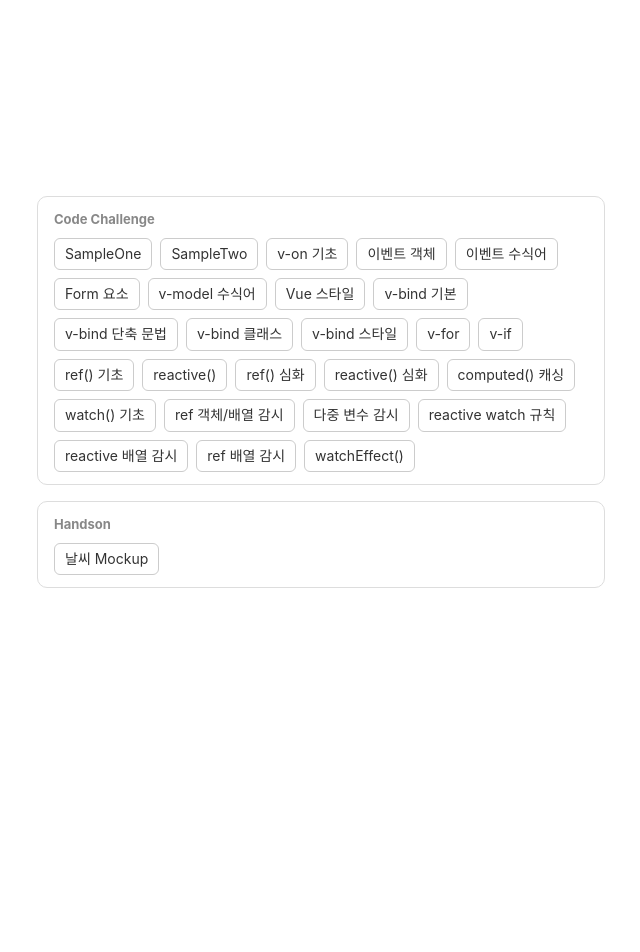
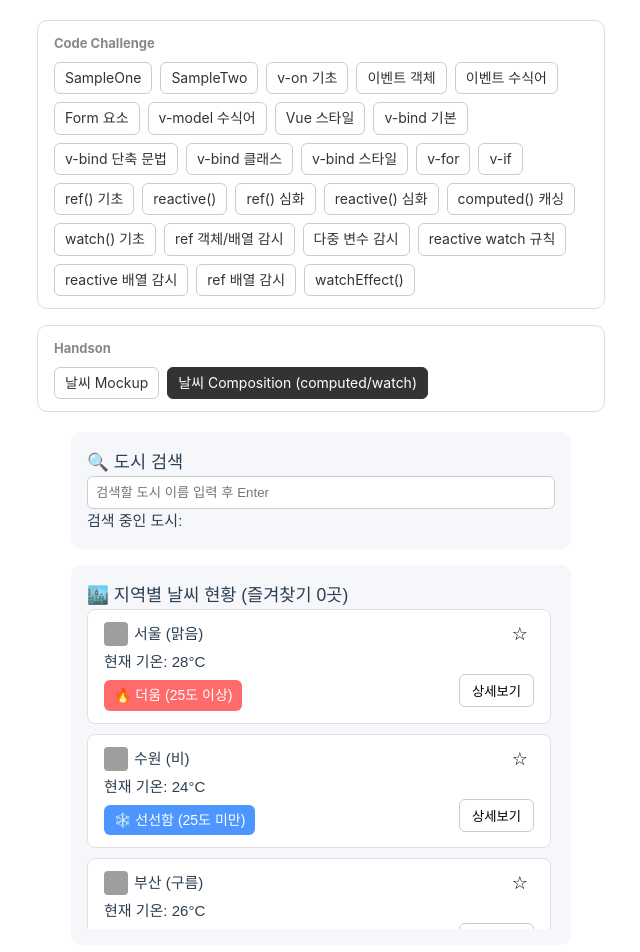
Before and after one commit to kochangin-ai/skala-vue, a Vue app: page /practice/weather-composition in a window 1280 px wide. Shown: the top 952 px of the page, without its empty margins (15-655 px from the left). Before the commit the page ends 800 px from the top, so only its background shows below. Built offline with nearby package versions, Linux system fonts and the light colour scheme; grey boxes are pictures that could not be loaded.

Commit message:
WeatherComposition handson 과제 작성 및 README 수정

```diff
--- a/src/App.vue
+++ b/src/App.vue
@@ -30,7 +30,10 @@ const practiceLinks = [
   { to: '/practice/watchers-watch-effect', label: 'watchEffect()' },
 ]
 
-const handsonLinks = [{ to: '/practice/weather-mockup', label: '날씨 Mockup' }]
+const handsonLinks = [
+  { to: '/practice/weather-mockup', label: '날씨 Mockup' },
+  { to: '/practice/weather-composition', label: '날씨 Composition (computed/watch)' },
+]
 </script>
 
 <template>
--- /dev/null
+++ b/src/components/practices/basic/handson/WeatherComposition.vue
@@ -0,0 +1,251 @@
+<script setup>
+import { ref, computed, watch, watchEffect } from 'vue'
+
+// 4일차 API 연동을 대비한 가상의 백엔드 데이터 배열 (v-for 및 :key 실습용)
+const weatherList = ref([
+  { id: 'city_01', name: '서울', temp: 28, status: '맑음' },
+  { id: 'city_02', name: '수원', temp: 24, status: '비' },
+  { id: 'city_03', name: '부산', temp: 26, status: '구름' },
+  { id: 'city_04', name: '인천', temp: 33, status: '맑음' },
+  { id: 'city_05', name: '성남', temp: 21, status: '비' },
+  { id: 'city_06', name: '안양', temp: 19, status: '비' },
+  { id: 'city_07', name: '평택', temp: 27, status: '구름' },
+  { id: 'city_08', name: '이천', temp: 33, status: '구름' },
+])
+
+// 검색어 및 알림창 제어용 데이터 (v-model 대용 한글 처리 및 이벤트 실습용)
+const searchQuery = ref('')
+const selectedCityInfo = ref('카드를 클릭하거나 검색해 보세요.')
+
+// 5. 나만의 반응형 상태: 즐겨찾기한 도시 id 목록
+const favoriteCities = ref([])
+const toggleFavorite = (id) => {
+  favoriteCities.value = favoriteCities.value.includes(id)
+    ? favoriteCities.value.filter((favId) => favId !== id)
+    : [...favoriteCities.value, id]
+}
+
+// 2일차 추가: computed를 활용한 실시간 검색 필터링 (엔터 없이도 타이핑하는 즉시 목록이 좁혀짐)
+// + 즐겨찾기(favoriteCities)한 도시를 목록 맨 위로 정렬
+const filteredWeatherList = computed(() => {
+  const query = searchQuery.value.trim()
+  const list = query ? weatherList.value.filter((item) => item.name.includes(query)) : weatherList.value
+
+  return [...list].sort((a, b) => {
+    const aFav = favoriteCities.value.includes(a.id) ? 1 : 0
+    const bFav = favoriteCities.value.includes(b.id) ? 1 : 0
+    return bFav - aFav
+  })
+})
+
+// 5. 나만의 computed: 즐겨찾기한 도시 정보만 모아서 개수/목록으로 가공
+const favoriteWeatherList = computed(() =>
+  weatherList.value.filter((item) => favoriteCities.value.includes(item.id)),
+)
+
+// 2일차 추가: watch로 상태 바 문구(selectedCityInfo) 변화만 콕 집어 감시
+watch(selectedCityInfo, (newInfo) => {
+  console.log(`👁️‍🗨️ [watch 감지] 상태 바 문구가 업데이트되었습니다 -> "${newInfo}"`)
+})
+
+// 2일차 추가: watchEffect로 searchQuery 변화를 의존성 선언 없이 자동 추적 (타이핑마다 API 호출을 시뮬레이션)
+watchEffect(() => {
+  console.log(`🤖 [watchEffect 자동 호출] 현재 검색어 '${searchQuery.value}'에 매칭되는 데이터를 필터링합니다.`)
+})
+
+// 5. 나만의 watcher: 즐겨찾기 목록이 바뀔 때마다 콘솔로 알림
+watch(favoriteCities, (newList) => {
+  console.log(`⭐ [watch 감지] 즐겨찾기 목록이 변경되었습니다 -> 총 ${newList.length}곳`)
+})
+
+// 알림 대행 함수 (window 객체 격리 우회)
+const showDetail = (cityName, status) => {
+  window.alert(`${cityName}의 현재 날씨는 [${status}] 상태입니다.`)
+}
+
+// v-bind(:src) 실습용: 날씨 상태 → 아이콘 이미지 매핑
+const weatherIconMap = {
+  맑음: 'https://i1.sndcdn.com/artworks-BxBGsHqqajgl8PZe-fg4f6w-t500x500.jpg',
+  비: 'https://encrypted-tbn0.gstatic.com/images?q=tbn:ANd9GcQT3kZmypVN8KYhwfJHDKdjpbRs9r7OjYNAtXXE-8o-kw&s=10',
+  구름: 'https://png.pngtree.com/png-vector/20190417/ourmid/pngtree-cloud-icon-png-image_919029.jpg',
+}
+const getWeatherIcon = (status) => weatherIconMap[status]
+
+// .enter 수식어 실습용: 엔터 입력 시에만 검색 실행
+const handleSearch = () => {
+  if (!searchQuery.value) {
+    selectedCityInfo.value = '카드를 클릭하거나 검색해 보세요.'
+    return
+  }
+  const matched = weatherList.value.filter((item) => item.name.includes(searchQuery.value))
+  selectedCityInfo.value = matched.length
+    ? `'${searchQuery.value}' 검색 결과: ${matched.map((item) => item.name).join(', ')}`
+    : `'${searchQuery.value}'와(과) 일치하는 도시가 없습니다.`
+}
+</script>
+
+<template>
+  <div class="dashboard-wrapper">
+    <section class="search-box">
+      <h3>🔍 도시 검색</h3>
+      <!-- input type="text" v-model="searchQuery" placeholder="검색할 도시 이름 입력" / -->
+      <input
+        type="text"
+        :value="searchQuery"
+        @input="(e) => (searchQuery = e.target.value.trim())"
+        @keyup.enter="handleSearch"
+        placeholder="검색할 도시 이름 입력 후 Enter"
+      />
+      <p>
+        검색 중인 도시: <strong>{{ searchQuery }}</strong>
+      </p>
+    </section>
+
+    <section class="list-box">
+      <h3>🏙️ 지역별 날씨 현황 (즐겨찾기 {{ favoriteWeatherList.length }}곳)</h3>
+
+      <div class="card-scroll">
+        <div
+          v-for="item in filteredWeatherList"
+          :key="item.id"
+          class="weather-card"
+          @click="selectedCityInfo = `${item.name}이 선택되었습니다.`"
+        >
+          <h4>
+            <img :src="getWeatherIcon(item.status)" :alt="item.status" class="weather-icon" />
+            {{ item.name }} ({{ item.status }})
+            <button
+              class="btn-favorite"
+              :class="{ active: favoriteCities.includes(item.id) }"
+              @click.stop="toggleFavorite(item.id)"
+            >
+              {{ favoriteCities.includes(item.id) ? '⭐' : '☆' }}
+            </button>
+          </h4>
+          <p>현재 기온: {{ item.temp }}°C</p>
+
+          <span v-if="item.temp >= 25" class="badge hot">🔥 더움 (25도 이상)</span>
+          <span v-else class="badge cool">❄️ 선선함 (25도 미만)</span>
+
+          <button class="btn-detail" @click.stop="showDetail(item.name, item.status)">
+            상세보기
+          </button>
+        </div>
+
+        <p v-if="filteredWeatherList.length === 0" class="empty-message">
+          😭 검색 결과와 일치하는 도시가 없습니다.
+        </p>
+      </div>
+    </section>
+
+    <div class="status-bar">
+      {{ selectedCityInfo }}
+    </div>
+  </div>
+</template>
+
+<style scoped>
+.dashboard-wrapper {
+  max-width: 500px;
+  margin: 20px auto;
+  font-family: sans-serif;
+}
+
+.search-box,
+.list-box {
+  background: #f5f7fa;
+  border-radius: 10px;
+  padding: 16px;
+  margin-bottom: 16px;
+}
+
+.list-box .card-scroll {
+  max-height: 320px;
+  overflow-y: auto;
+  padding-right: 4px;
+}
+
+.search-box input {
+  width: 100%;
+  padding: 8px;
+  box-sizing: border-box;
+  border: 1px solid #ccc;
+  border-radius: 6px;
+}
+
+.weather-card {
+  background: #fff;
+  border: 1px solid #e0e0e0;
+  border-radius: 8px;
+  padding: 12px 16px;
+  margin-bottom: 10px;
+  cursor: pointer;
+}
+
+.weather-card h4 {
+  display: flex;
+  align-items: center;
+  gap: 6px;
+  margin: 0 0 4px;
+}
+
+.weather-icon {
+  width: 24px;
+  height: 24px;
+  object-fit: cover;
+  border-radius: 4px;
+}
+
+.btn-favorite {
+  margin-left: auto;
+  border: none;
+  background: none;
+  font-size: 18px;
+  cursor: pointer;
+}
+
+.btn-favorite.active {
+  filter: drop-shadow(0 0 2px #f1c40f);
+}
+
+.badge {
+  display: inline-block;
+  padding: 4px 10px;
+  border-radius: 6px;
+  font-size: 14px;
+  color: #fff;
+  margin-top: 6px;
+}
+
+.badge.hot {
+  background: #ff6b6b;
+}
+
+.badge.cool {
+  background: #4d96ff;
+}
+
+.empty-message {
+  text-align: center;
+  color: #e74c3c;
+  padding: 10px 0;
+}
+
+.btn-detail {
+  float: right;
+  padding: 6px 12px;
+  border: 1px solid #ccc;
+  border-radius: 6px;
+  background: #fff;
+  cursor: pointer;
+}
+
+.status-bar {
+  background: #e6f6e6;
+  color: #2e7d32;
+  text-align: center;
+  padding: 12px;
+  border-radius: 8px;
+  font-weight: bold;
+}
+</style>
--- a/src/router/index.js
+++ b/src/router/index.js
@@ -61,6 +61,11 @@ const router = createRouter({
       path: '/practice/weather-mockup',
       name: 'practice-weather-mockup',
       component: () => import('../components/practices/basic/handson/WeatherMockup.vue'),
+    },
+    {
+      path: '/practice/weather-composition',
+      name: 'practice-weather-composition',
+      component: () => import('../components/practices/basic/handson/WeatherComposition.vue'),
     },
     {
       path: '/practice/v-bind',
```
Also changed, not shown: 1 other file (tests, documents, lock files or other folders).
